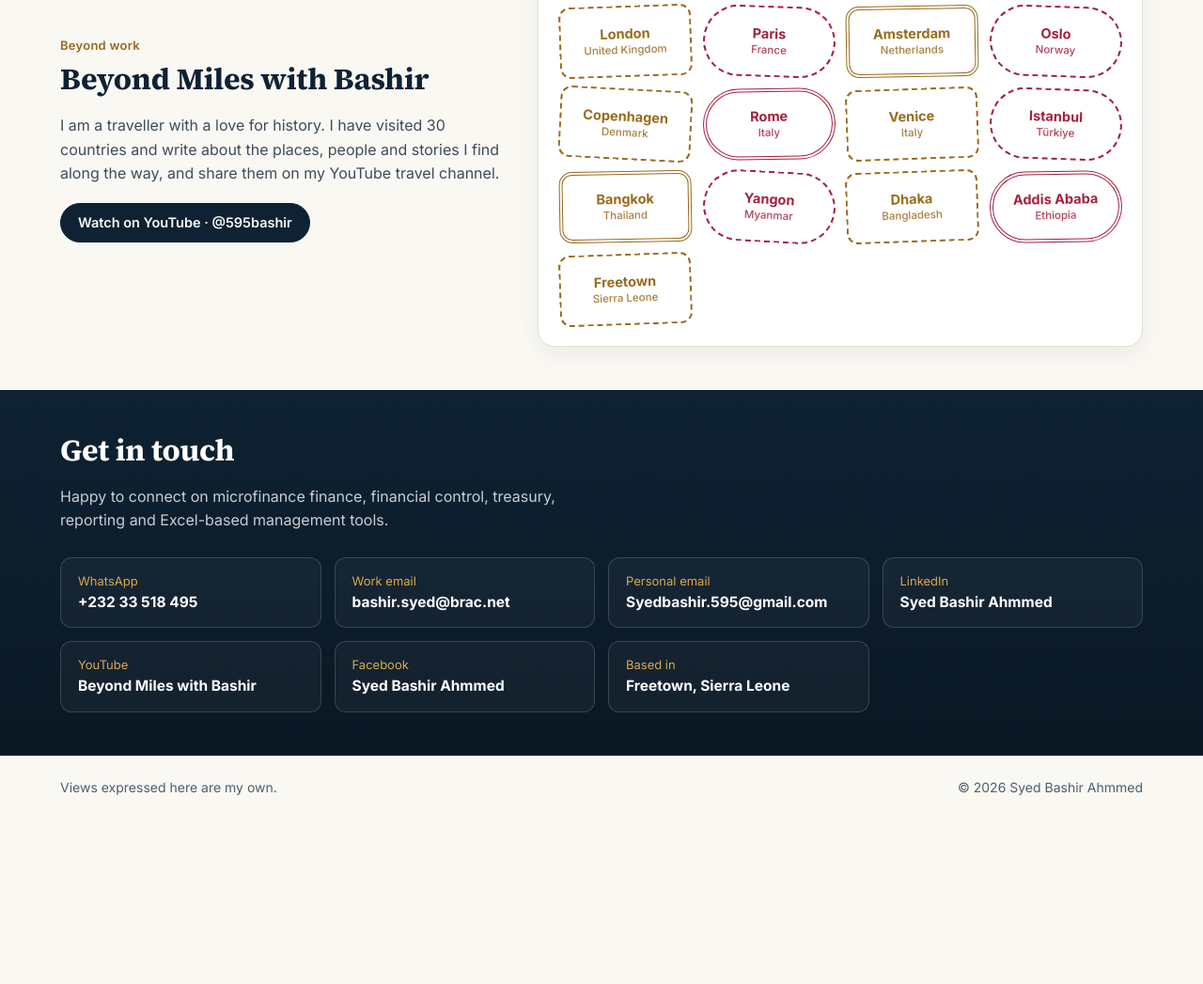
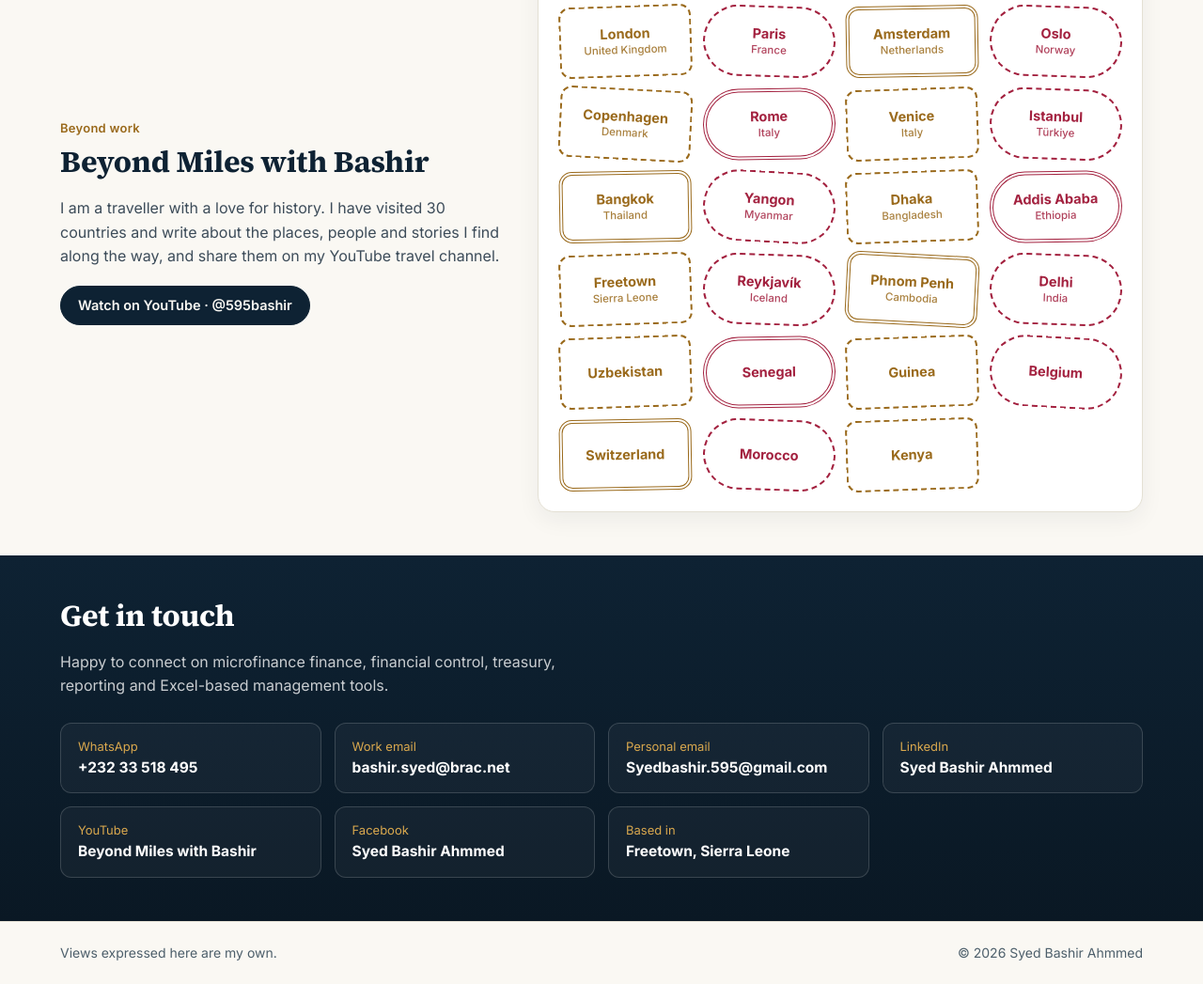
Before and after one commit to syedbashirahmmed/syedbashirahmmed.github.io, a plain HTML site: page index.html in a window 1280 px wide. Shown: the part 3226-4273 px from the top of the page at 94% size. Before the commit the page ends 4097 px from the top, so only its background shows below. Drawn offline with Linux system fonts and the light colour scheme.

Commit message:
Travel: add 10 more places
Co-Authored-By: Claude Opus 5.5 <noreply@anthropic.com>
Claude-Session: https://claude.ai/code/session_01PNNojWKytPSyxT3ziaaarK

```diff
--- a/index.html
+++ b/index.html
@@ -437,6 +437,16 @@ html.js .reveal.in{opacity:1;transform:none}
       <li class="stamp"><b>Dhaka</b><span>Bangladesh</span></li>
       <li class="stamp"><b>Addis Ababa</b><span>Ethiopia</span></li>
       <li class="stamp"><b>Freetown</b><span>Sierra Leone</span></li>
+      <li class="stamp"><b>Reykjavík</b><span>Iceland</span></li>
+      <li class="stamp"><b>Phnom Penh</b><span>Cambodia</span></li>
+      <li class="stamp"><b>Delhi</b><span>India</span></li>
+      <li class="stamp"><b>Uzbekistan</b></li>
+      <li class="stamp"><b>Senegal</b></li>
+      <li class="stamp"><b>Guinea</b></li>
+      <li class="stamp"><b>Belgium</b></li>
+      <li class="stamp"><b>Switzerland</b></li>
+      <li class="stamp"><b>Morocco</b></li>
+      <li class="stamp"><b>Kenya</b></li>
       </ul>
     </div>
   </div>
```
